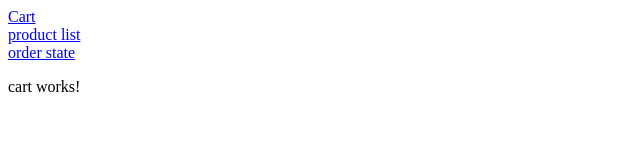
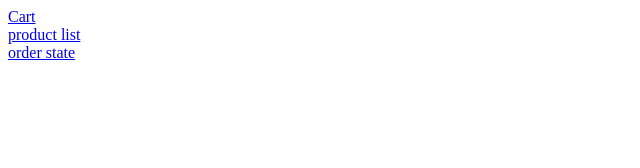
Before and after one commit to FadyT/Angular_Udacity_StoreApp, an Angular app: page /cart in a window 1280 px wide. Shown: the top 168 px of the page, without its empty margins (0-640 px from the left). Built offline with nearby package versions, Linux system fonts and the light colour scheme.

Commit message:
added items to cart list

```diff
--- a/src/app/cart/cart.component.html
+++ b/src/app/cart/cart.component.html
@@ -1 +1 @@
-<p>cart works!</p>
+<app-product-item *ngFor="let p of productItems"  [item]="p"></app-product-item>
--- a/src/app/cart/cart.component.ts
+++ b/src/app/cart/cart.component.ts
@@ -1,12 +1,22 @@
 import { Component } from '@angular/core';
-
+import { product } from '../models/product';
+import { ProductsdataService } from '../services/productsdata.service';
+import { NgFor } from '@angular/common';
+import { ProductItemComponent } from '../product-item/product-item.component';
 @Component({
   selector: 'app-cart',
   standalone: true,
-  imports: [],
+  imports: [NgFor , ProductItemComponent],
   templateUrl: './cart.component.html',
   styleUrl: './cart.component.css'
 })
 export class CartComponent {
 
+  productItems : product[] = [];
+
+  constructor(private productservice : ProductsdataService){}
+
+  ngOnInit(): void {
+    this.productItems = this.productservice.cartItems;
+  }
 }
--- a/src/app/productlist/productlist.component.ts
+++ b/src/app/productlist/productlist.component.ts
@@ -1,6 +1,5 @@
 import { Component } from '@angular/core';
 import { product } from '../models/product';
-import * as data from '../../assets/items_data.json';
 import { NgFor } from '@angular/common';
 import { ProductItemComponent } from '../product-item/product-item.component';
 import { ProductsdataService } from '../services/productsdata.service';
```
